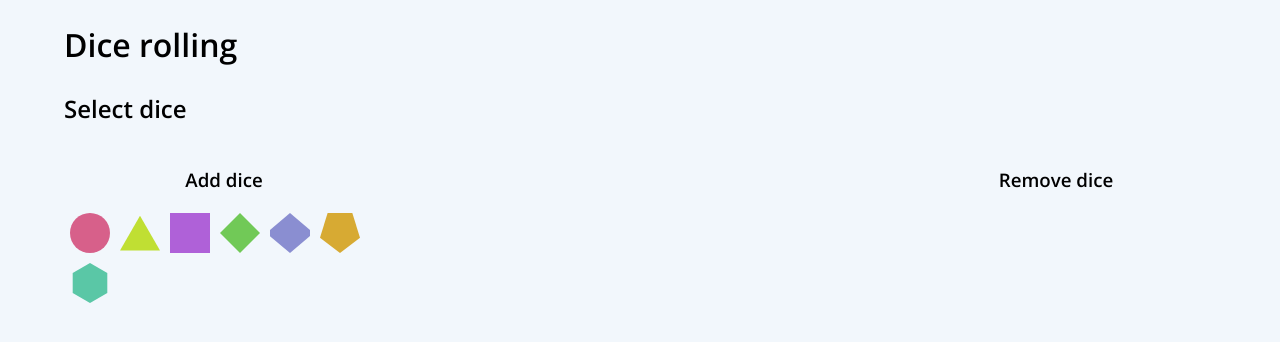
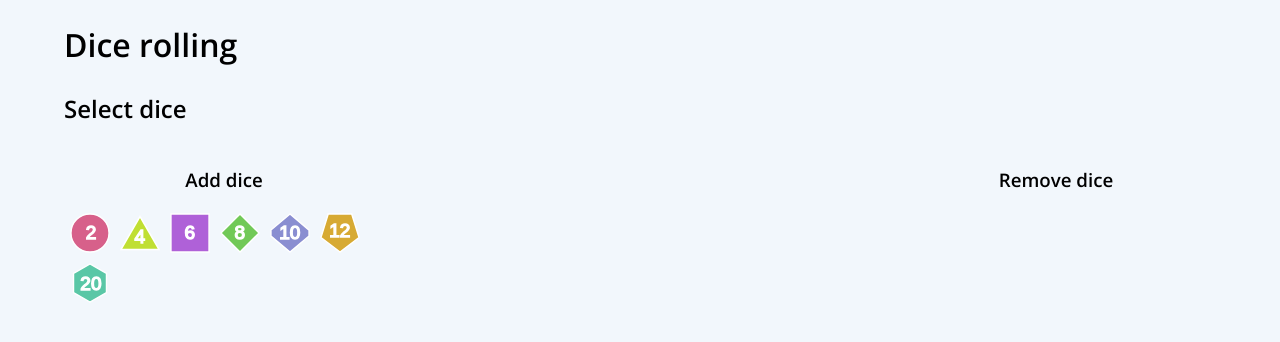
Before and after one commit to MonstraG/my-page, a Next.js app: page / in a window 1280 px wide. Shown: the top 342 px of the page. Built offline with nearby package versions, Linux system fonts and the light colour scheme.

Commit message:
feat: add numbers to dice faces

```diff
--- a/src/components/DiceRoll/diceImages.module.scss
+++ b/src/components/DiceRoll/diceImages.module.scss
@@ -25,3 +25,13 @@
 .d20 {
 	fill: #5ac7a6;
 }
+
+.dice {
+	color: #fff;
+	stroke: currentColor;
+	stroke-width: 1.5px;
+	line-height: 1;
+	text {
+		fill: currentColor;
+	}
+}
--- a/src/components/DiceRoll/diceImages.tsx
+++ b/src/components/DiceRoll/diceImages.tsx
@@ -1,8 +1,12 @@
 import type { FC, ReactNode, SVGProps } from "react";
 import styles from "@/components/DiceRoll/diceImages.module.scss";
 
-const DieBaseSvg: FC<SVGProps<SVGSVGElement>> = (props) => (
-	<svg width={adjustImageWidth(40, 40)} height="40" viewBox="0 0 40 40" {...props} />
+const DieSvg: FC<SVGProps<SVGSVGElement>> = (props) => (
+	<svg width={adjustImageWidth(40, 40)} height="40" viewBox="-1 -1 42 42" {...props} />
+);
+
+const DieText: FC<SVGProps<SVGTextElement>> = (props) => (
+	<text x="50%" y="50%" dominantBaseline="middle" textAnchor="middle" fontSize={20} {...props} />
 );
 
 // todo: give different sizes to D2-12 so that this has effect
@@ -15,45 +19,56 @@ function adjustImageWidth(width: number, height: number) {
 }
 
 const D2: FC = () => (
-	<DieBaseSvg className={styles.d2}>
+	<DieSvg className={`${styles.d2} ${styles.dice}`}>
 		<circle cx="20" cy="20" r="20" />
-	</DieBaseSvg>
+		<DieText>2</DieText>
+	</DieSvg>
 );
 
 const D4: FC = () => (
-	<DieBaseSvg className={styles.d4}>
+	<DieSvg className={`${styles.d4} ${styles.dice}`}>
 		<path d="M40 37.4H0L20 2.7z" />
-	</DieBaseSvg>
+		<DieText x="47%" y="60%">
+			4
+		</DieText>
+	</DieSvg>
 );
 
 const D6: FC = () => (
-	<DieBaseSvg className={styles.d6}>
+	<DieSvg className={`${styles.d6} ${styles.dice}`}>
 		<path d="M0 0h40v40H0z" />
-	</DieBaseSvg>
+		<DieText x="47%">6</DieText>
+	</DieSvg>
 );
 
 const D8: FC = () => (
-	<DieBaseSvg className={styles.d8}>
+	<DieSvg className={`${styles.d8} ${styles.dice}`}>
 		<path d="M20 40L0 20 20 0l20 20z" />
-	</DieBaseSvg>
+		<DieText x="47%">8</DieText>
+	</DieSvg>
 );
 
 const D10: FC = () => (
-	<DieBaseSvg className={styles.d10}>
+	<DieSvg className={`${styles.d10} ${styles.dice}`}>
 		<path d="M20 0L0 16.9v6.3L20 40l20-16.9V17z" />
-	</DieBaseSvg>
+		<DieText x="47%">10</DieText>
+	</DieSvg>
 );
 
 const D12: FC = () => (
-	<DieBaseSvg className={styles.d12}>
+	<DieSvg className={`${styles.d12} ${styles.dice}`}>
 		<path d="M20 40L0 24.8 7.6 0h24.7L40 24.8z" />
-	</DieBaseSvg>
+		<DieText x="47%" y="45%">
+			12
+		</DieText>
+	</DieSvg>
 );
 
 const D20: FC = () => (
-	<DieBaseSvg className={styles.d20}>
+	<DieSvg className={`${styles.d20} ${styles.dice}`}>
 		<path d="M2.7 30V10L20 0l17.3 10v20L20 40z" />
-	</DieBaseSvg>
+		<DieText y="52%">20</DieText>
+	</DieSvg>
 );
 
 export const diceImages: Record<number, ReactNode> = {
```
